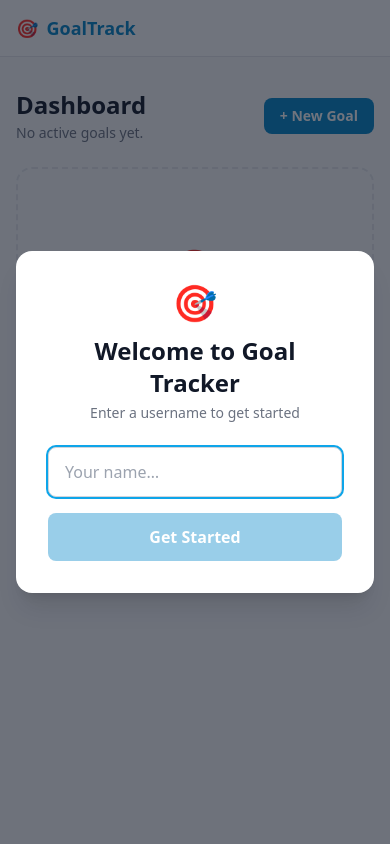
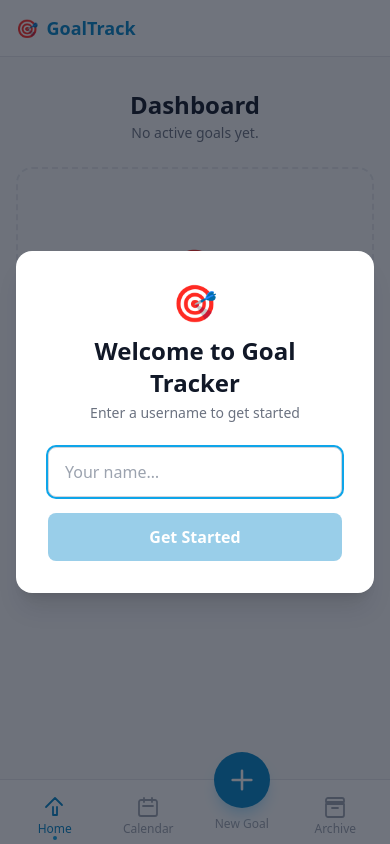
Before and after one commit to serdarceran/github-demo, a Next.js app: page / in a window 390 px wide. Built offline with nearby package versions, Linux system fonts and the light colour scheme.

Commit message:
mobile view

```diff
--- a/app/layout.tsx
+++ b/app/layout.tsx
@@ -13,7 +13,7 @@ export default function RootLayout({
 }) {
   return (
     <html lang="en" className="t-root-html">
-      <body className="t-root-body bg-gray-50 min-h-screen text-gray-900 antialiased">
+      <body className="t-root-body bg-gray-50 min-h-screen text-gray-900 antialiased pb-16 sm:pb-0">
         {children}
       </body>
     </html>
--- a/app/page.tsx
+++ b/app/page.tsx
@@ -24,8 +24,8 @@ export default function Dashboard() {
 
       <main className="t-dashboard-main max-w-5xl mx-auto px-4 py-8">
         {/* Header */}
-        <div className="t-dashboard-header flex items-center justify-between mb-6">
-          <div className="t-dashboard-header-left">
+        <div className="t-dashboard-header flex items-center justify-center sm:justify-between mb-6">
+          <div className="t-dashboard-header-left text-center sm:text-left">
             <h1 className="t-dashboard-title text-2xl font-bold text-gray-900">
               {state.username ? `Hi, ${state.username} 👋` : "Dashboard"}
             </h1>
@@ -37,7 +37,7 @@ export default function Dashboard() {
           </div>
           <Link
             href="/goals/create"
-            className="t-dashboard-new-goal-btn bg-sky-600 hover:bg-sky-700 text-white text-sm font-semibold px-4 py-2 rounded-lg transition-colors"
+            className="t-dashboard-new-goal-btn hidden sm:block bg-sky-600 hover:bg-sky-700 text-white text-sm font-semibold px-4 py-2 rounded-lg transition-colors"
           >
             + New Goal
           </Link>
--- a/components/Navbar.tsx
+++ b/components/Navbar.tsx
@@ -3,25 +3,58 @@
 import Link from "next/link";
 import { usePathname } from "next/navigation";
 
-const links = [
+const desktopLinks = [
   { href: "/", label: "Dashboard" },
   { href: "/calendar", label: "Calendar" },
   { href: "/goals/create", label: "+ New Goal" },
   { href: "/archive", label: "Badges & Archive" },
 ];
 
+const mobileLinks = [
+  {
+    href: "/",
+    label: "Home",
+    icon: (
+      <svg className="w-6 h-6" fill="none" viewBox="0 0 24 24" stroke="currentColor" strokeWidth={1.8}>
+        <path strokeLinecap="round" strokeLinejoin="round" d="M3 12l2-2m0 0l7-7 7 7m-9 2v8m4-8v8m-4 0h4" />
+      </svg>
+    ),
+  },
+  {
+    href: "/calendar",
+    label: "Calendar",
+    icon: (
+      <svg className="w-6 h-6" fill="none" viewBox="0 0 24 24" stroke="currentColor" strokeWidth={1.8}>
+        <path strokeLinecap="round" strokeLinejoin="round" d="M8 7V3m8 4V3m-9 8h10M5 21h14a2 2 0 002-2V7a2 2 0 00-2-2H5a2 2 0 00-2 2v12a2 2 0 002 2z" />
+      </svg>
+    ),
+  },
+  {
+    href: "/archive",
+    label: "Archive",
+    icon: (
+      <svg className="w-6 h-6" fill="none" viewBox="0 0 24 24" stroke="currentColor" strokeWidth={1.8}>
+        <path strokeLinecap="round" strokeLinejoin="round" d="M5 3h14a2 2 0 012 2v2H3V5a2 2 0 012-2zM3 9h18v11a2 2 0 01-2 2H5a2 2 0 01-2-2V9zm6 4h6" />
+      </svg>
+    ),
+  },
+];
+
 export default function Navbar({ username }: { username: string }) {
   const pathname = usePathname();
 
   return (
+    <>
+      {/* ── Top bar ─────────────────────────────────────────── */}
       <nav className="t-navbar bg-white border-b border-gray-200 sticky top-0 z-40">
         <div className="t-navbar-container max-w-5xl mx-auto px-4 h-14 flex items-center justify-between">
           <div className="t-navbar-logo-area flex items-center gap-6">
             <Link href="/" className="t-navbar-logo-link flex items-center gap-2 font-bold text-sky-600 text-lg">
               🎯 <span className="t-navbar-logo-text">GoalTrack</span>
             </Link>
+            {/* Desktop links */}
             <div className="t-navbar-links hidden sm:flex items-center gap-1">
-            {links.map(({ href, label }) => (
+              {desktopLinks.map(({ href, label }) => (
                 <Link
                   key={href}
                   href={href}
@@ -43,5 +76,67 @@ export default function Navbar({ username }: { username: string }) {
           )}
         </div>
       </nav>
+
+      {/* ── Mobile bottom navigation ────────────────────────── */}
+      <nav className="t-navbar-mobile sm:hidden fixed bottom-0 left-0 right-0 z-40 bg-white border-t border-gray-200 safe-area-inset-bottom">
+        <div className="t-navbar-mobile-inner flex items-end justify-around px-2 h-16">
+
+          {/* Left two items */}
+          {mobileLinks.slice(0, 2).map(({ href, label, icon }) => {
+            const active = pathname === href;
+            return (
+              <Link
+                key={href}
+                href={href}
+                className={`t-navbar-mobile-link flex flex-col items-center justify-center gap-0.5 flex-1 h-full pt-2 transition-colors ${
+                  active ? "text-sky-600" : "text-gray-400 hover:text-gray-600"
+                }`}
+              >
+                {icon}
+                <span className="t-navbar-mobile-link-label text-xs font-medium">{label}</span>
+                {active && (
+                  <span className="t-navbar-mobile-active-dot absolute bottom-1 w-1 h-1 rounded-full bg-sky-500" />
+                )}
+              </Link>
+            );
+          })}
+
+          {/* Center FAB — New Goal */}
+          <div className="t-navbar-mobile-fab-wrapper flex flex-col items-center justify-end flex-1 pb-3">
+            <Link
+              href="/goals/create"
+              className="t-navbar-mobile-fab flex items-center justify-center w-14 h-14 rounded-full bg-sky-600 hover:bg-sky-700 active:scale-95 text-white shadow-lg shadow-sky-200 transition-all -translate-y-3"
+              aria-label="New Goal"
+            >
+              <svg className="t-navbar-mobile-fab-icon w-7 h-7" fill="none" viewBox="0 0 24 24" stroke="currentColor" strokeWidth={2.2}>
+                <path strokeLinecap="round" strokeLinejoin="round" d="M12 4v16m8-8H4" />
+              </svg>
+            </Link>
+            <span className="t-navbar-mobile-fab-label text-xs font-medium text-gray-400 -mt-1">New Goal</span>
+          </div>
+
+          {/* Right item */}
+          {mobileLinks.slice(2).map(({ href, label, icon }) => {
+            const active = pathname === href;
+            return (
+              <Link
+                key={href}
+                href={href}
+                className={`t-navbar-mobile-link flex flex-col items-center justify-center gap-0.5 flex-1 h-full pt-2 transition-colors ${
+                  active ? "text-sky-600" : "text-gray-400 hover:text-gray-600"
+                }`}
+              >
+                {icon}
+                <span className="t-navbar-mobile-link-label text-xs font-medium">{label}</span>
+                {active && (
+                  <span className="t-navbar-mobile-active-dot absolute bottom-1 w-1 h-1 rounded-full bg-sky-500" />
+                )}
+              </Link>
+            );
+          })}
+
+        </div>
+      </nav>
+    </>
   );
 }
```
Lines whose indentation alone changed are shown as unchanged.
